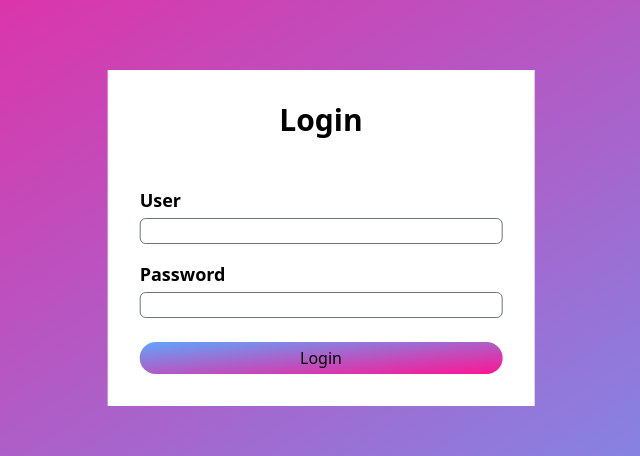
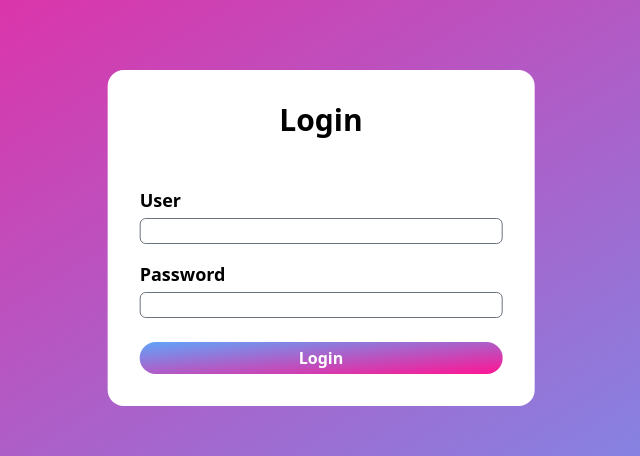
Before and after one commit to CarlosMet/desempe-o, a plain HTML site: page index.html in a window 1280 px wide. Shown: the part 162-618 px from the top of the page, 319-959 px from the left. Drawn offline with nearby package versions, Linux system fonts and the light colour scheme.

Commit message:
login form styles changed

```diff
--- a/index.html
+++ b/index.html
@@ -9,7 +9,7 @@
 </head>
 <body>
     <div class="w-screen h-screen bg-gradient-to-br from-[deeppink] to-blue-400 relative ">
-        <form id="login" action="" class="bg-white p-8 w-4/12 left-1/2 top-1/2 -translate-x-1/2 -translate-y-1/2 absolute">
+        <form id="login" action="" class="bg-white p-8 w-4/12 left-1/2 top-1/2 -translate-x-1/2 -translate-y-1/2 absolute rounded-2xl">
             <h2 class="font-bold text-center text-3xl">Login</h2>
             <div class="mt-12">
                 <label for="" class="font-semibold text-lg">User</label><br>
@@ -20,7 +20,7 @@
                 <input name="password" class="border border-gray-500 mt-1 rounded-md w-full" type="text">
             </div>
 
-            <button type="submit" class="border-0 w-full mt-6 bg-gradient-to-tl from-[deeppink] to-blue-400 py-1 rounded-2xl">Login</button>
+            <button type="submit" class="border-0 w-full mt-6 bg-gradient-to-tl from-[deeppink] to-blue-400 py-1 rounded-2xl text-white font-bold">Login</button>
         </form>
     </div>
     <script src="main.js"></script>
```
